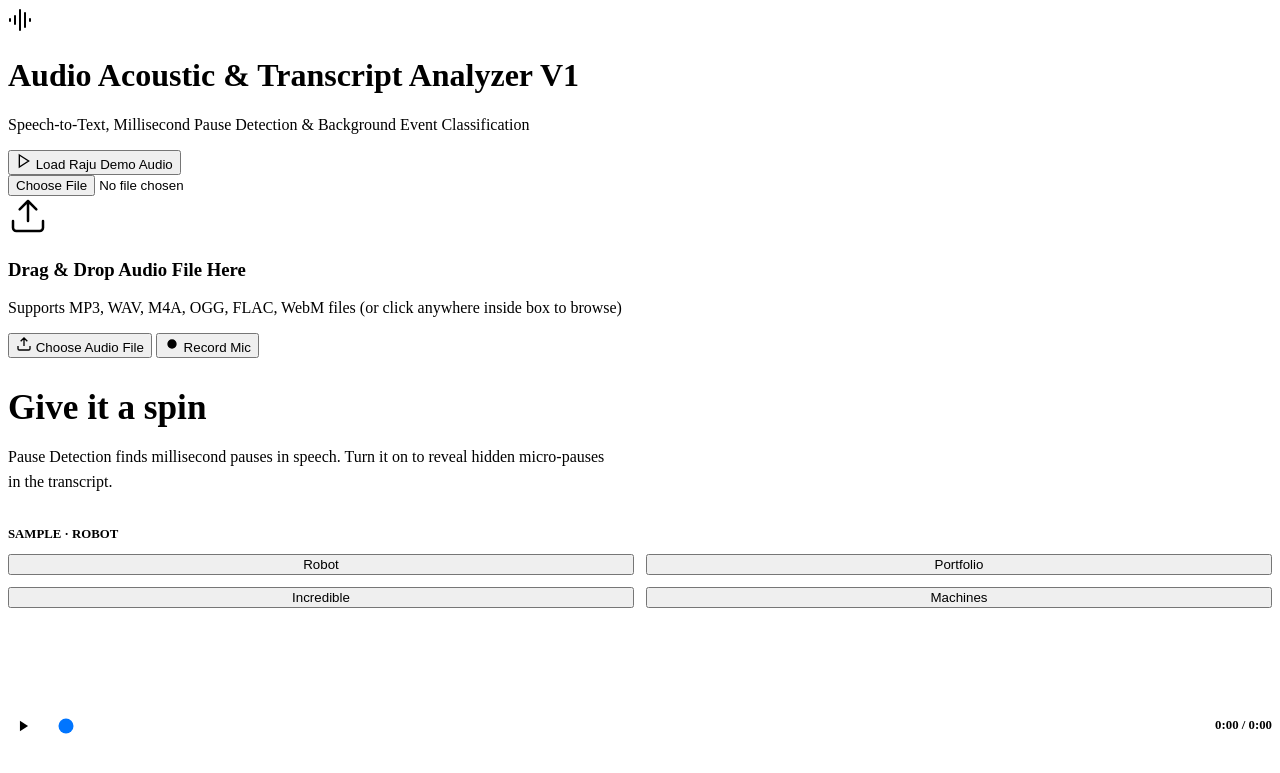
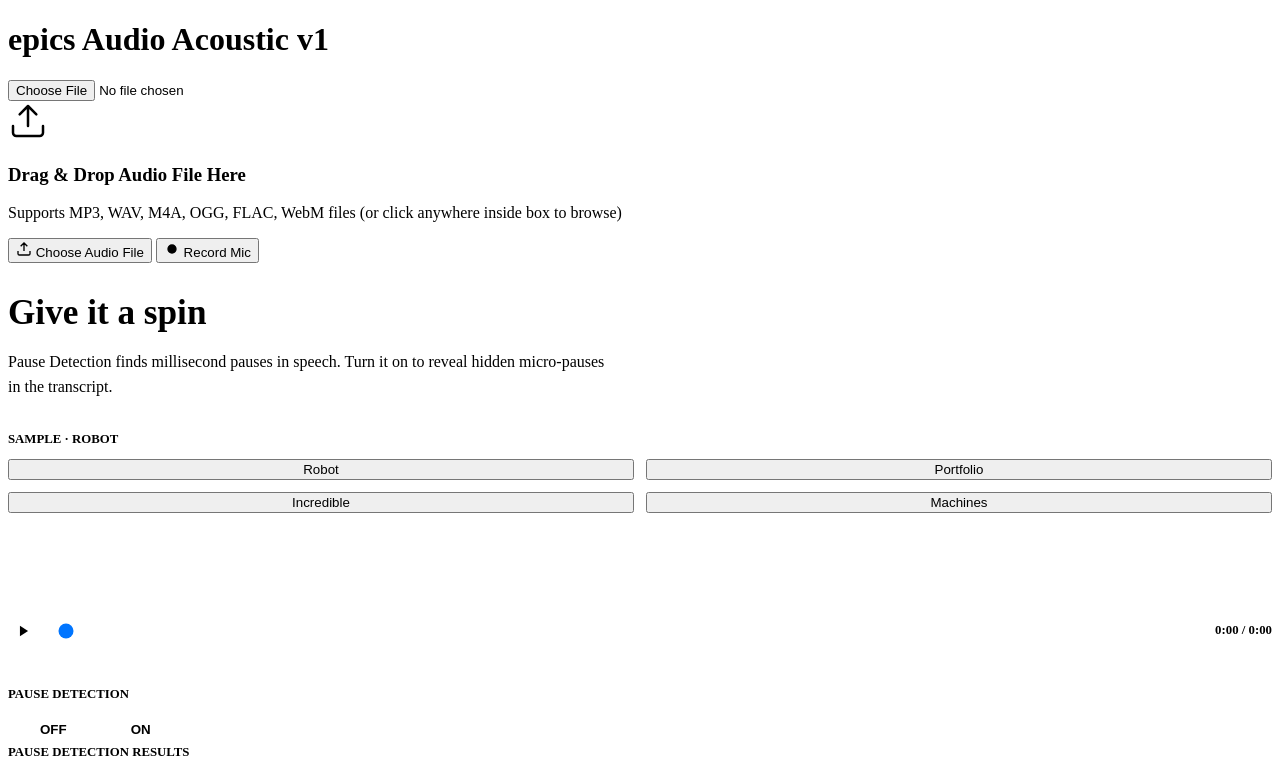
Before and after one commit to nameermohammedkhan-art/ePICS, a website built with Vite: page index.html in a window 1280 px wide. Shown: the top 773 px of the page. Built offline with nearby package versions, Linux system fonts and the light colour scheme.

Commit message:
Simplify top header to epics Audio Acoustic v1

```diff
--- a/index.html
+++ b/index.html
@@ -13,24 +13,7 @@
   <div class="app-container">
     <!-- Top Navigation Header -->
     <header class="app-header">
-      <div class="logo-area">
-        <div class="logo-icon">
-          <svg width="24" height="24" viewBox="0 0 24 24" fill="none" stroke="currentColor" stroke-width="2">
-            <path d="M12 2v20M17 5v14M7 8v8M2 11v2M22 11v2" stroke-linecap="round" stroke-linejoin="round"/>
-          </svg>
-        </div>
-        <div>
-          <h1>Audio Acoustic & Transcript Analyzer <span class="badge">V1</span></h1>
-          <p class="subtitle">Speech-to-Text, Millisecond Pause Detection & Background Event Classification</p>
-        </div>
-      </div>
-
-      <div class="header-actions">
-        <button id="btn-load-demo" class="btn btn-secondary">
-          <svg width="16" height="16" viewBox="0 0 24 24" fill="none" stroke="currentColor" stroke-width="2"><polygon points="5 3 19 12 5 21 5 3"></polygon></svg>
-          Load Raju Demo Audio
-        </button>
-      </div>
+      <h1>epics Audio Acoustic v1</h1>
     </header>
 
     <!-- Main Content Area -->
```
